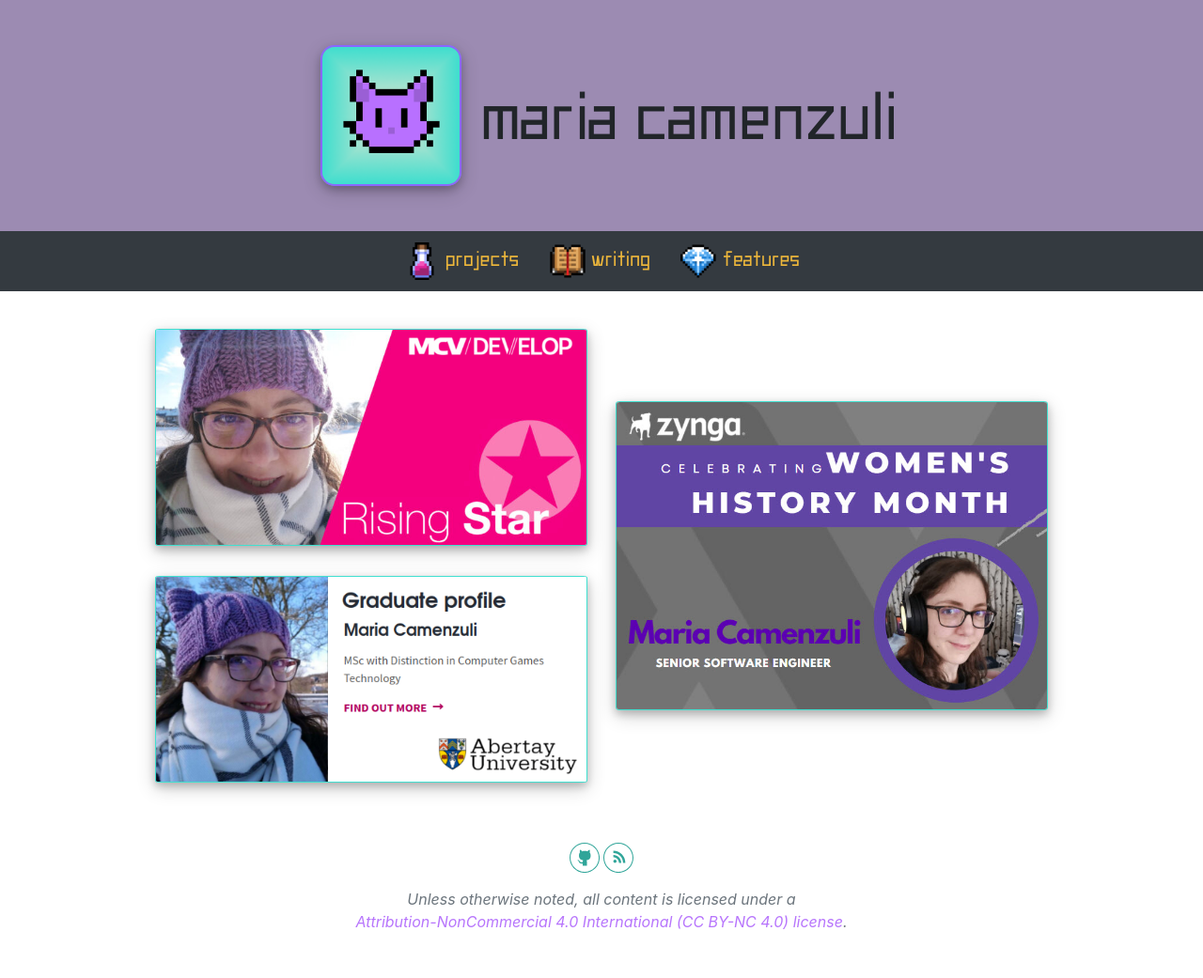
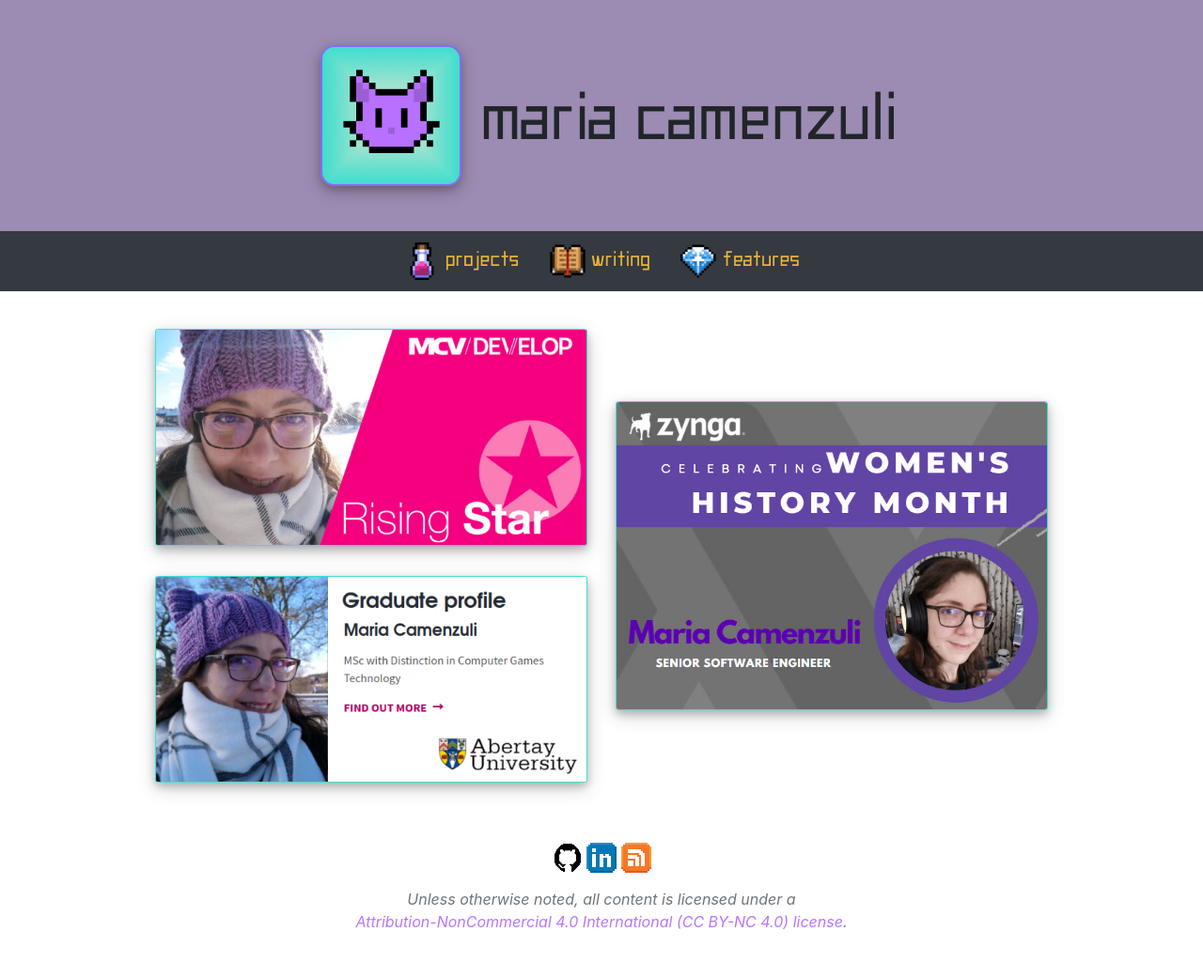
Before and after one commit to mariacamenzuli/mariacamenzuli.github.io, a Jekyll site: the page built from features.html, in a window 1280 px wide. Shown: the whole page at 94% size. Built offline with Jekyll 4.4.1, drawn with Linux system fonts in a browser that asks for light colours; nearby versions of some CDN libraries.

Commit message:
Adding link to linkedin profile and updating social icons to be pixel icons

```diff
--- a/_layouts/default.html
+++ b/_layouts/default.html
@@ -44,8 +44,9 @@
 
         <footer class="text-center text-muted mt-5 mb-5 font-italic">
             <div class="mb-3">
-                <a href="https://github.com/mariacamenzuli"><img src="/assets/images/icon-github.svg" width="32" height="32" alt="GitHub"></a>
-                <a href="/feed.xml"><img src="/assets/images/icon-rss.svg" width="32" height="32" alt="RSS"></a>
+                <a href="https://github.com/mariacamenzuli"><img src="/assets/images/social-icon-github.png" width="32" height="32" alt="GitHub"></a>
+                <a href="https://www.linkedin.com/in/mariacamenzuli/"><img src="/assets/images/social-icon-linkedin.png" width="32" height="32" alt="LinkedIn"></a>
+                <a href="/feed.xml"><img src="/assets/images/social-icon-rss.png" width="32" height="32" alt="RSS"></a>
             </div>
             <span>Unless otherwise noted, all content is licensed under a<br><a href="https://creativecommons.org/licenses/by-nc/4.0/">Attribution-NonCommercial 4.0 International (CC BY-NC 4.0) license</a>.</span>
         </footer>
```
Also changed, not shown: assets/images/icon-github.svg (deleted), assets/images/icon-rss.svg (deleted), assets/images/icon-twitter.svg (deleted), assets/images/social-icon-github.png (added), assets/images/social-icon-linkedin.png (added), assets/images/social-icon-rss.png (added).
